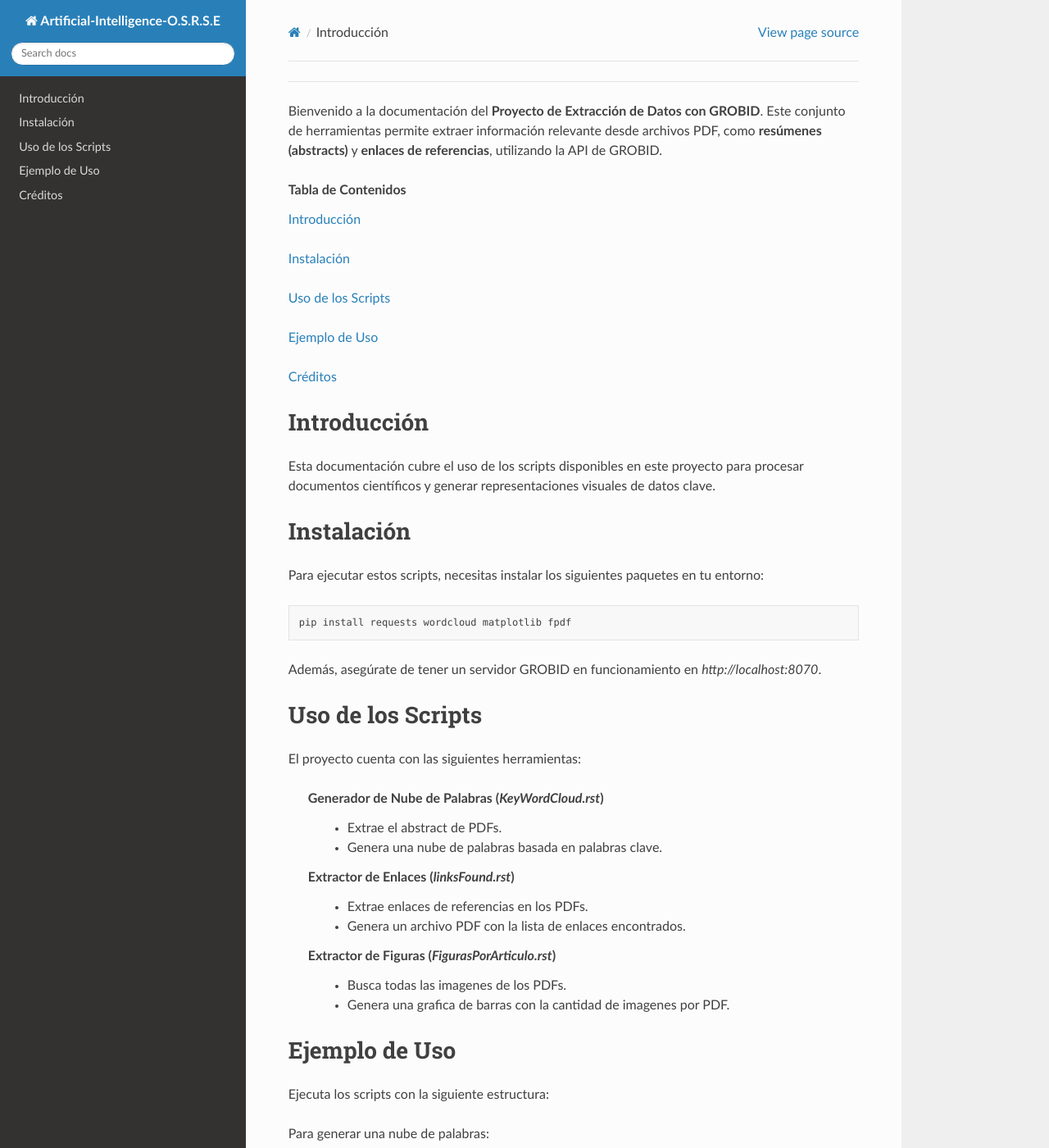
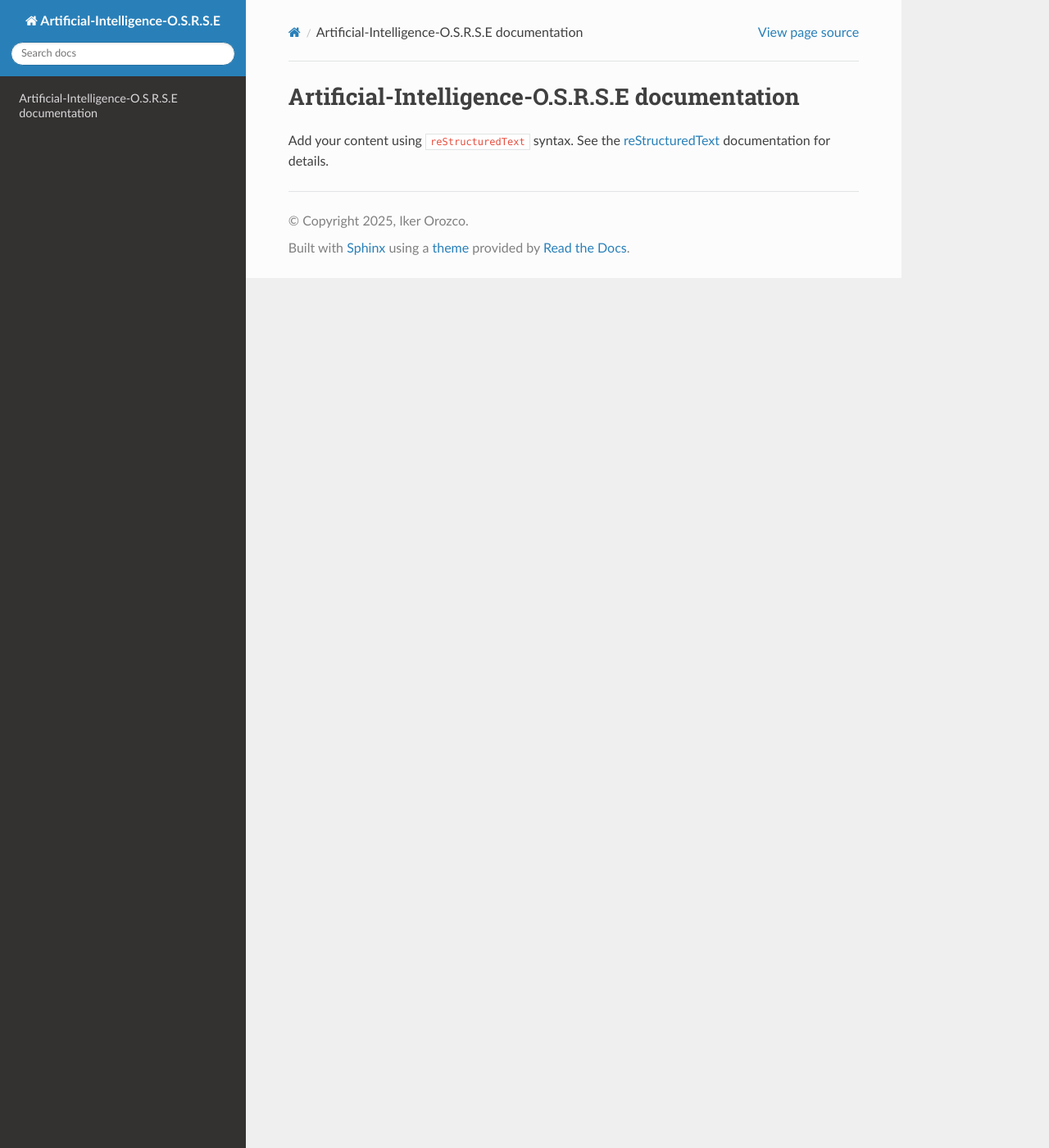
Before and after one commit to ikerorozco/Artificial-Intelligence-O.S.R.S.E, a Sphinx documentation site: the page built from docs/source/index.rst, in a window 1280 px wide and 1400 px high. Shown: the whole window at 82% size. Built offline with Sphinx 7.4.7 and the Read the Docs theme 3.1.0, drawn with Linux system fonts in a browser that asks for light colours; some of the changed text lies outside the part shown.

Commit message:
Add files via upload

```diff
--- a/docs/source/index.rst
+++ b/docs/source/index.rst
@@ -1,61 +1,16 @@
-.. Proyecto de Extracción de Datos con GROBID
-==================================================
+.. Artificial-Intelligence-O.S.R.S.E documentation master file, created by
+   sphinx-quickstart on Sun Mar  2 22:58:01 2025.
+   You can adapt this file completely to your liking, but it should at least
+   contain the root `toctree` directive.
 
-Bienvenido a la documentación del **Proyecto de Extracción de Datos con GROBID**.
-Este conjunto de herramientas permite extraer información relevante desde archivos PDF, como **resúmenes (abstracts)** y **enlaces de referencias**, utilizando la API de GROBID.
+Artificial-Intelligence-O.S.R.S.E documentation
+===============================================
 
-.. contents:: Tabla de Contenidos
-   :depth: 2
-   :local:
-   :backlinks: top
+Add your content using ``reStructuredText`` syntax. See the
+`reStructuredText <https://www.sphinx-doc.org/en/master/usage/restructuredtext/index.html>`_
+documentation for details.
 
-Introducción
--------------
-Esta documentación cubre el uso de los scripts disponibles en este proyecto para procesar documentos científicos y generar representaciones visuales de datos clave.
 
-Instalación
-------------
-Para ejecutar estos scripts, necesitas instalar los siguientes paquetes en tu entorno:
-
-.. code-block:: bash
-
-   pip install requests wordcloud matplotlib fpdf
-
-Además, asegúrate de tener un servidor GROBID en funcionamiento en `http://localhost:8070`.
-
-Uso de los Scripts
--------------------
-El proyecto cuenta con las siguientes herramientas:
-
- **Generador de Nube de Palabras** (`KeyWordCloud.rst`)
-   - Extrae el abstract de PDFs.
-   - Genera una nube de palabras basada en palabras clave.
-
- **Extractor de Enlaces** (`linksFound.rst`)
-   - Extrae enlaces de referencias en los PDFs.
-   - Genera un archivo PDF con la lista de enlaces encontrados.
-
- **Extractor de Figuras** (`FigurasPorArticulo.rst`)
-   - Busca todas las imagenes de los PDFs.
-   - Genera una grafica de barras con la cantidad de imagenes por PDF.
-
-Ejemplo de Uso
---------------
-Ejecuta los scripts con la siguiente estructura:
-
-Para generar una nube de palabras:
-
-.. code-block:: bash
-
-   python keyword_cloud.py -i pdfs/
-
-Para extraer enlaces de referencias:
-
-.. code-block:: bash
-
-   python links_extractor.py -i pdfs/ -o Enlaces_Extraidos.pdf
-
-Créditos
----------
-Este proyecto fue desarrollado para facilitar la extracción y análisis de información en documentos científicos.
-Si tienes sugerencias o mejoras, ¡no dudes en contribuir!
+.. toctree::
+   :maxdepth: 2
+   :caption: Contents:
```
